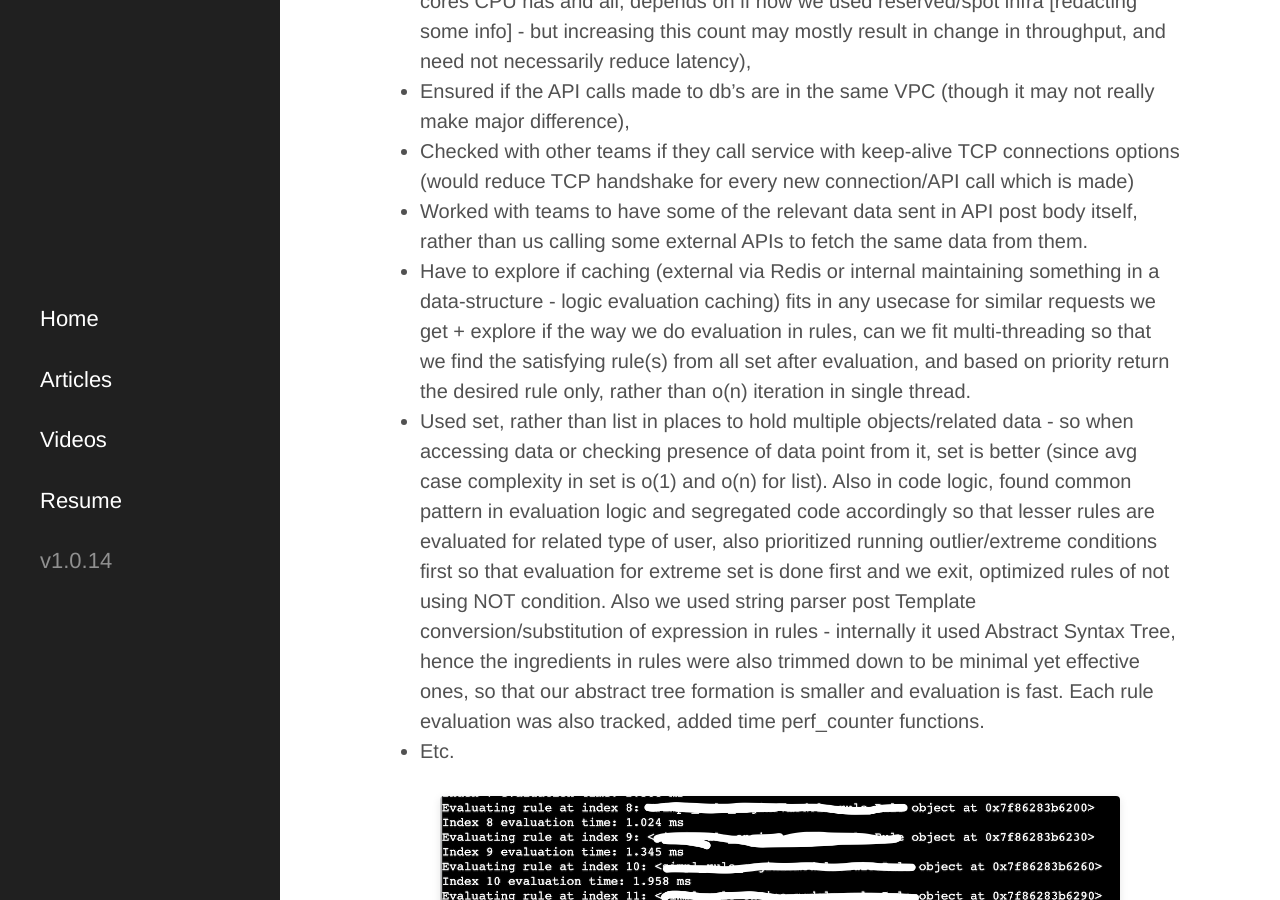
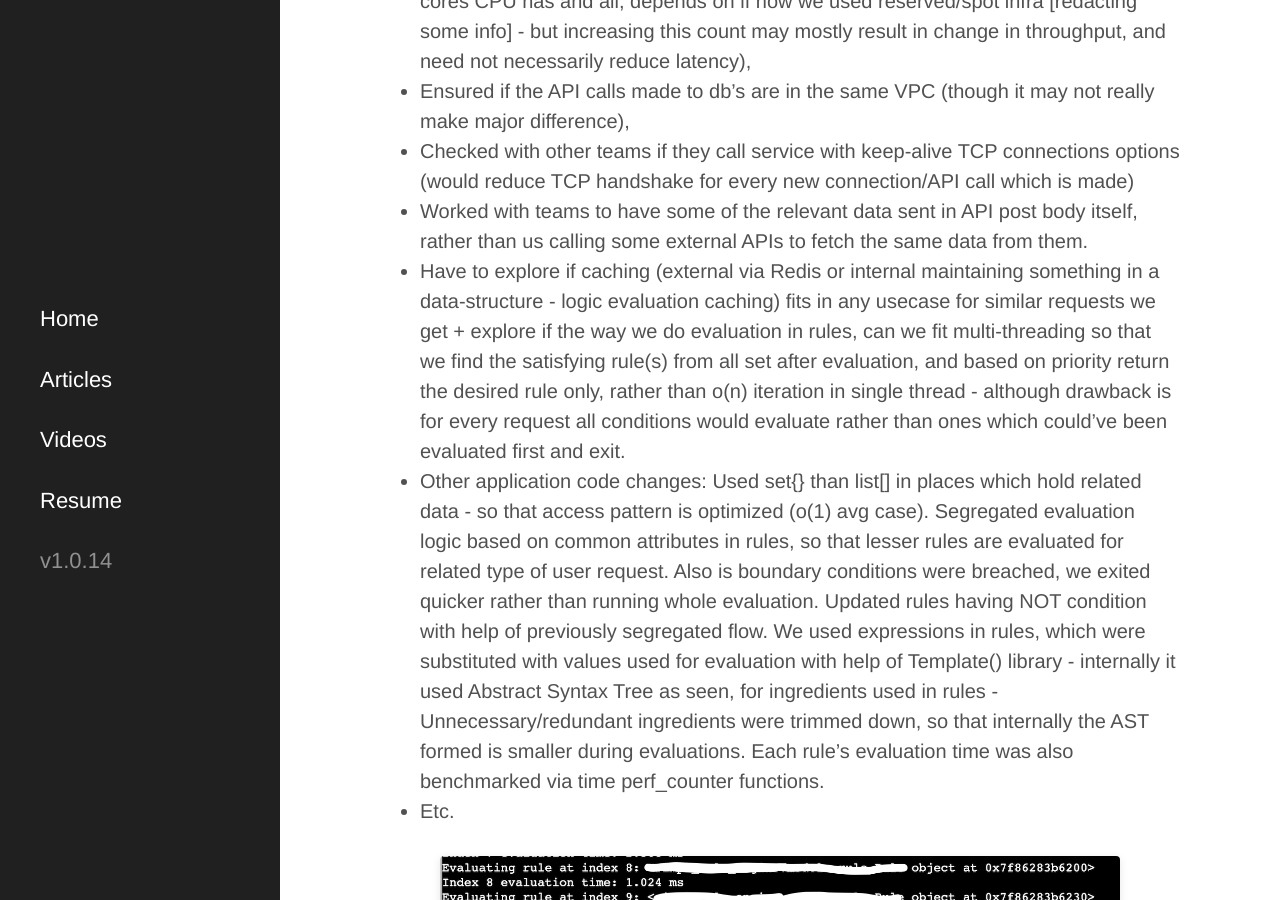
Before and after one commit to surajvm1/surajv311.github.io, a Jekyll site: the page built from _posts/2025-03-16-fastapi-service-optimization.md, in a window 1280 px wide and 900 px high, scrolled down 1470 px. Built offline with Jekyll 4.4.1, drawn with Linux system fonts in a browser that asks for light colours; some web fonts are replaced.

Commit message:
updated point

```diff
--- a/_posts/2025-03-16-fastapi-service-optimization.md
+++ b/_posts/2025-03-16-fastapi-service-optimization.md
@@ -20,8 +20,8 @@ Crisp points on things that worked bring down p99 of the API from 150'ish ms to
 - Ensured if the API calls made to db's are in the same VPC (though it may not really make major difference),
 - Checked with other teams if they call service with keep-alive TCP connections options (would reduce TCP handshake for every new connection/API call which is made)
 - Worked with teams to have some of the relevant data sent in API post body itself, rather than us calling some external APIs to fetch the same data from them.
-- Have to explore if caching (external via Redis or internal maintaining something in a data-structure - logic evaluation caching) fits in any usecase for similar requests we get + explore if the way we do evaluation in rules, can we fit multi-threading so that we find the satisfying rule(s) from all set after evaluation, and based on priority return the desired rule only, rather than o(n) iteration in single thread.
-- Used set, rather than list in places to hold multiple objects/related data - so when accessing data or checking presence of data point from it, set is better (since avg case complexity in set is o(1) and o(n) for list). Also in code logic, found common pattern in evaluation logic and segregated code accordingly so that lesser rules are evaluated for related type of user, also prioritized running outlier/extreme conditions first so that evaluation for extreme set is done first and we exit, optimized rules of not using NOT condition. Also we used string parser post Template conversion/substitution of expression in rules - internally it used Abstract Syntax Tree, hence the ingredients in rules were also trimmed down to be minimal yet effective ones, so that our abstract tree formation is smaller and evaluation is fast. Each rule evaluation was also tracked, added time perf_counter functions.
+- Have to explore if caching (external via Redis or internal maintaining something in a data-structure - logic evaluation caching) fits in any usecase for similar requests we get + explore if the way we do evaluation in rules, can we fit multi-threading so that we find the satisfying rule(s) from all set after evaluation, and based on priority return the desired rule only, rather than o(n) iteration in single thread - although drawback is for every request all conditions would evaluate rather than ones which could've been evaluated first and exit.
+- Other application code changes: Used set{} than list[] in places which hold related data - so that access pattern is optimized (o(1) avg case). Segregated evaluation logic based on common attributes in rules, so that lesser rules are evaluated for related type of user request. Also is boundary conditions were breached, we exited quicker rather than running whole evaluation. Updated rules having NOT condition with help of previously segregated flow. We used expressions in rules, which were substituted with values used for evaluation with help of Template() library - internally it used Abstract Syntax Tree as seen, for ingredients used in rules - Unnecessary/redundant ingredients were trimmed down, so that internally the AST formed is smaller during evaluations. Each rule's evaluation time was also benchmarked via time perf_counter functions.
 - Etc.
 
 <img src="{{ site.baseurl }}/public/images/rule_evaluate.png" alt="rule_evaluate pic" class="blog-image">
```
